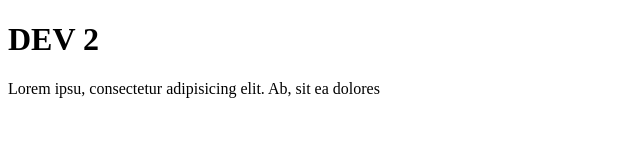
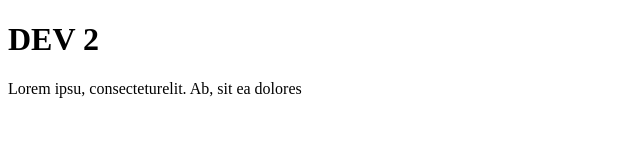
Before and after one commit to natasha8/23.11.2021, a plain HTML site: page index.html in a window 1280 px wide. Shown: the whole page, without its empty margins (0-640 px from the left). Drawn offline with Linux system fonts and the light colour scheme.

Commit message:
dev2 fix

```diff
--- a/index.html
+++ b/index.html
@@ -8,6 +8,6 @@
   </head>
   <body>
     <h1>DEV 2</h1>
-    Lorem ipsu, consectetur adipisicing elit. Ab, sit ea dolores
+    Lorem ipsu, consecteturelit. Ab, sit ea dolores
 
 </html>
```
